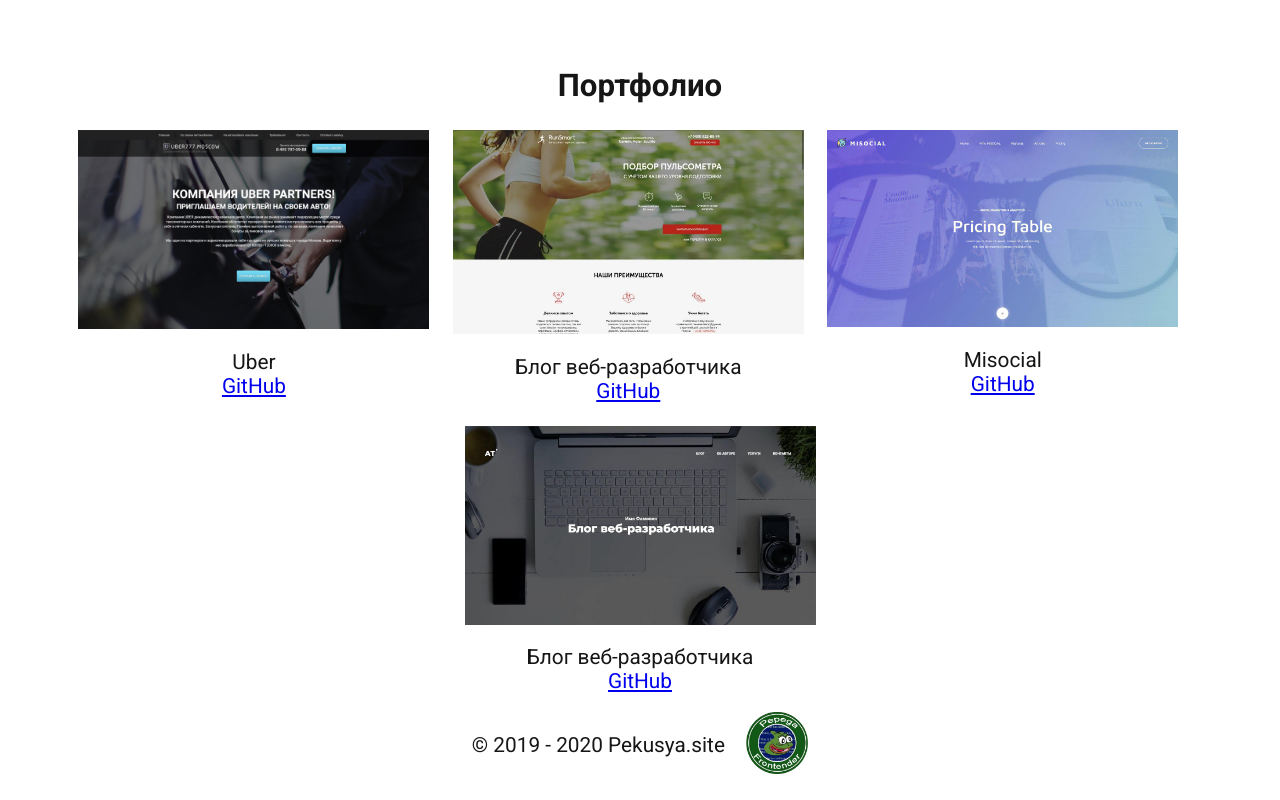
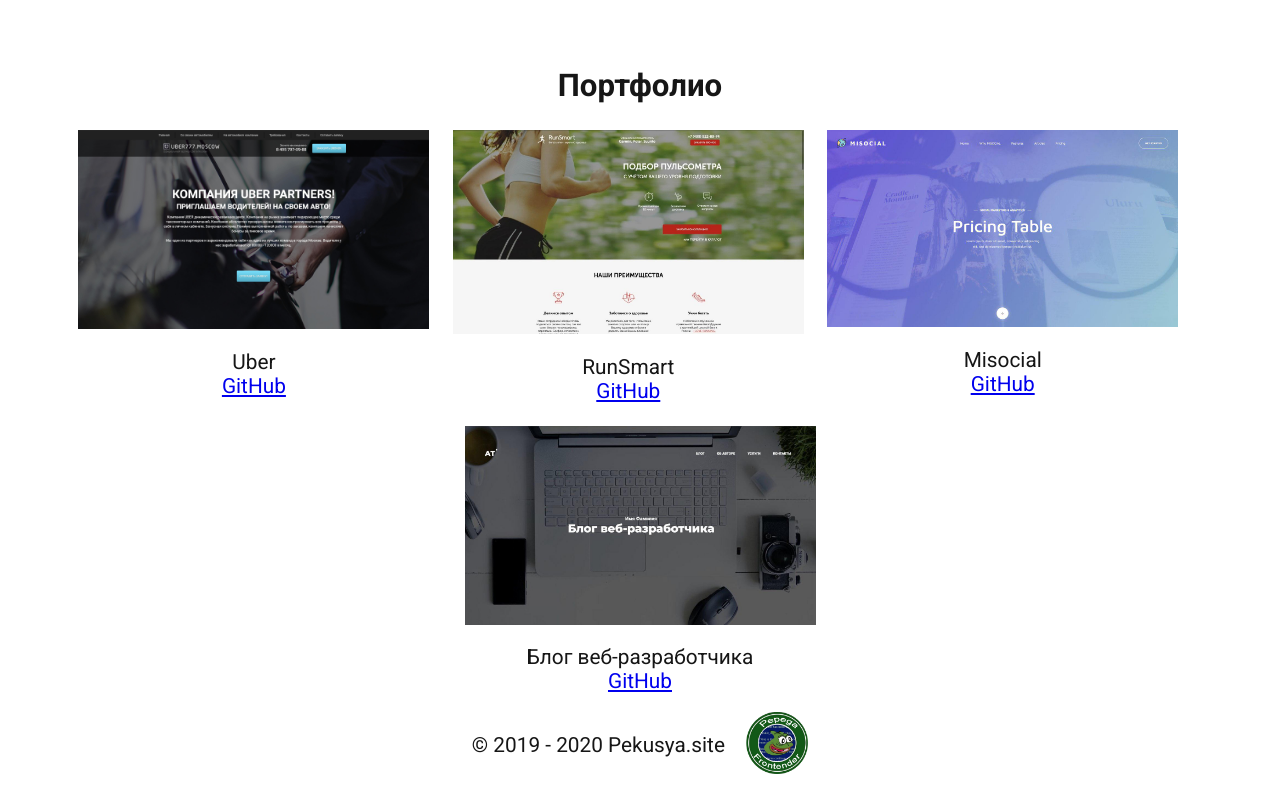
Before and after one commit to SuperKusya/Portfolio, a website: page app/index.html in a window 1280 px wide. Shown: the part 609-1409 px from the top of the page. Drawn offline with nearby package versions, Linux system fonts and the light colour scheme; files that its build step writes are made by us from their sources.

Commit message:
fix project name

```diff
--- a/app/index.html
+++ b/app/index.html
@@ -55,9 +55,6 @@
               </svg>
             </a>
           </div>
-          <div class="info__desk">
-            <!-- Верстаю и разрабатываю сайты. <br /> -->
-          </div>
           <div class="skills">
             <h2 class="skills__title section-title--h2">Что я умею</h2>
             <ul class="skills__list">
@@ -95,7 +92,7 @@
             <a href="https://superkusya.github.io/RunSmart/" class="works__link" target="_blank" >
               <img src="./img/works/work4.jpg" alt="cover of site"/>
             </a>
-            <div class="works__name">Блог веб-разработчика</div>
+            <div class="works__name">RunSmart</div>
             <div class="works__gitGub">
               <a href="https://github.com/SuperKusya/RunSmart" target="_blank">GitHub</a>
             </div>
```
